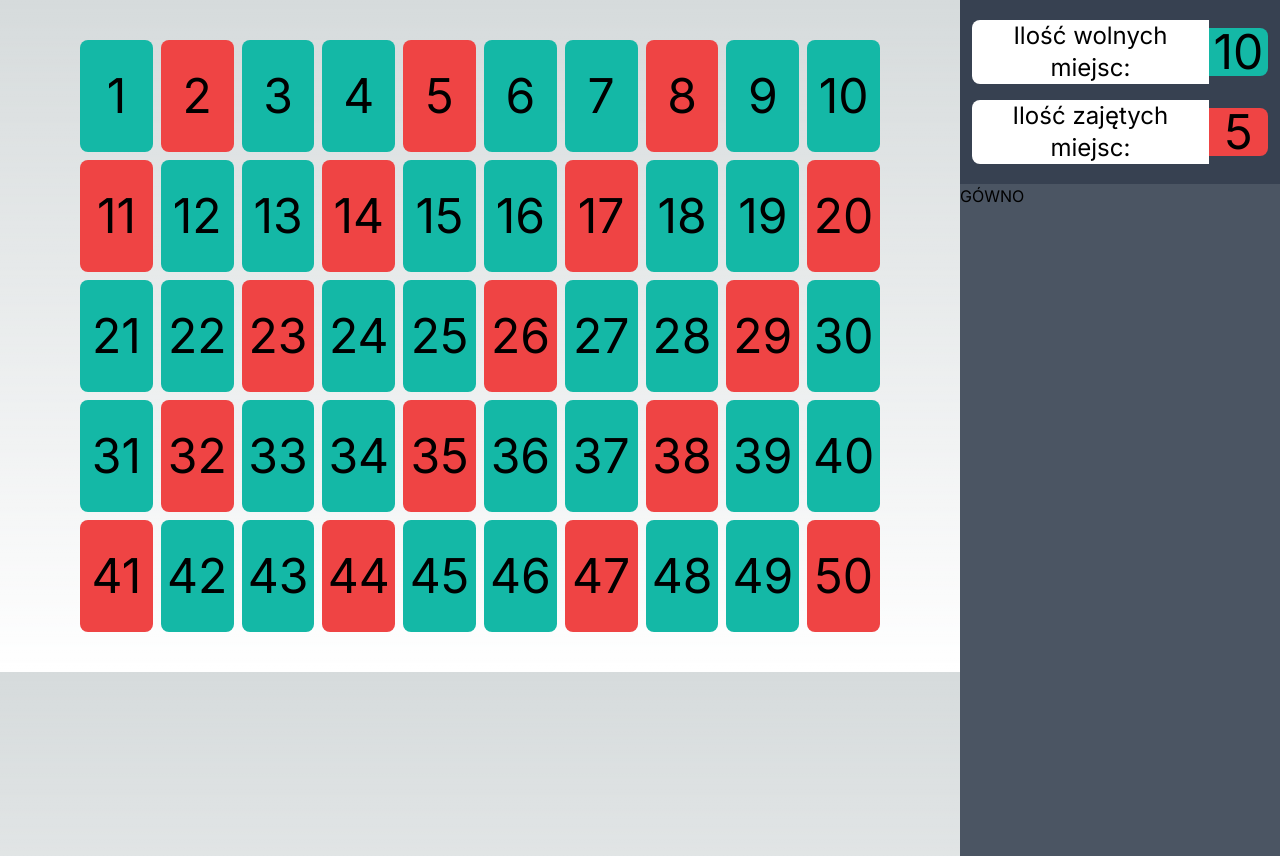
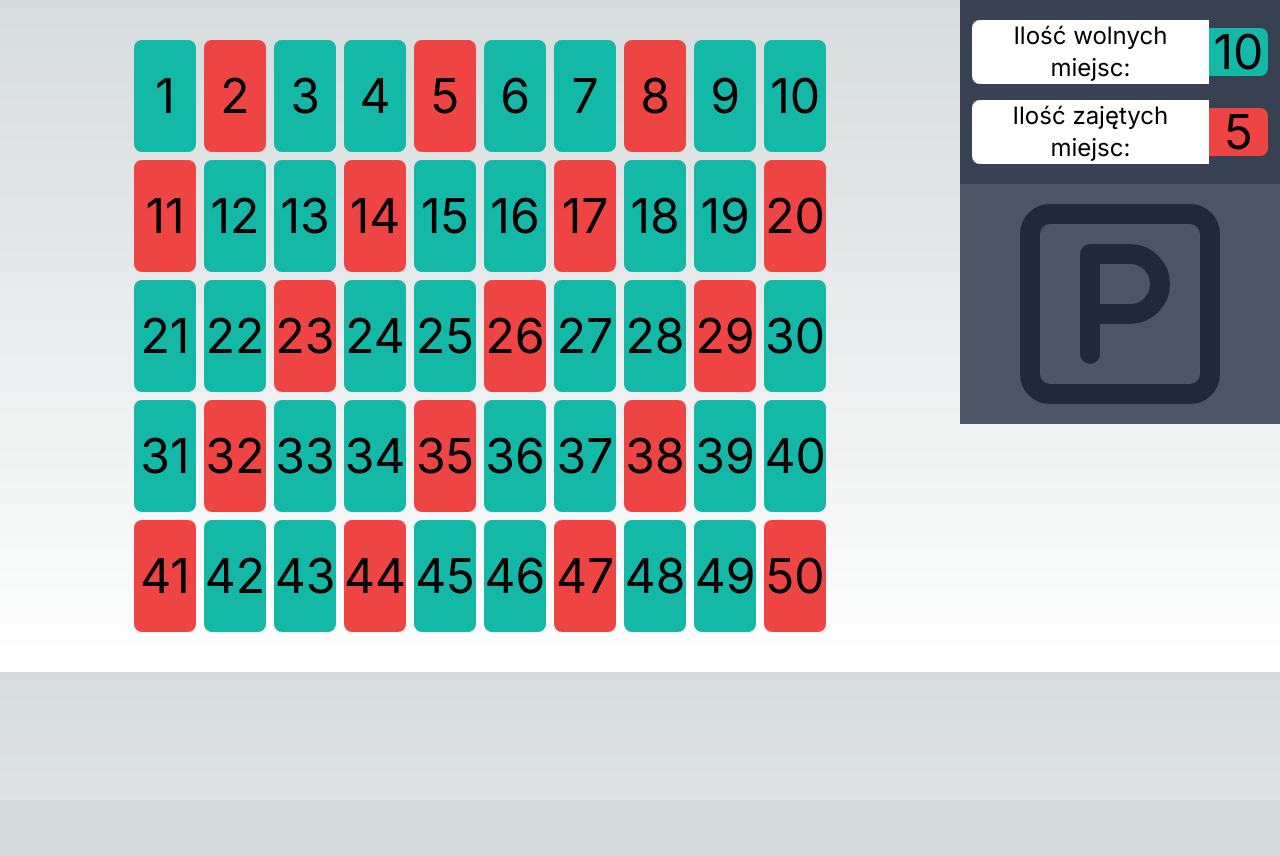
Before and after one commit to Misiek22113/parking_plus, a Next.js app: page / in a window 1280 px wide. After the commit the page ends 800 px from the top, so only its background shows below. Built offline with nearby package versions, Linux system fonts and the light colour scheme.

Commit message:
create ParkingSlotData

```diff
--- a/src/app/layout.tsx
+++ b/src/app/layout.tsx
@@ -18,7 +18,9 @@ export default function RootLayout({
     <html lang="en">
       <body className={`${inter.className}`}>
         <div className="grid h-full grid-cols-12">
-          <div className="col-span-9">{children}</div>
+          <div className="col-span-9 h-full items-center justify-items-center">
+            {children}
+          </div>
           <div className="col-span-3 col-start-10">
             <Dashboard />
           </div>
--- a/src/components/Dashboard/Dashboard.tsx
+++ b/src/components/Dashboard/Dashboard.tsx
@@ -1,4 +1,5 @@
 import ParkingSlotCount from '../ParkingSlotCount/ParkingSlotCount';
+import ParkingSlotData from './ParkingSlotData';
 
 const Dashboard = () => {
   return (
@@ -7,8 +8,8 @@ const Dashboard = () => {
         <ParkingSlotCount parkingSlotCount={10} isAvailableSlotCount={true} />
         <ParkingSlotCount parkingSlotCount={5} isAvailableSlotCount={false} />
       </div>
-      <div className="h-full bg-[#4B5563]">
-        <h1>GÓWNO</h1>
+      <div className="flex items-center justify-center bg-[#4B5563]">
+        <ParkingSlotData />
       </div>
     </div>
   );
--- /dev/null
+++ b/src/components/Dashboard/ParkingSlotData.tsx
@@ -0,0 +1,12 @@
+import Image from 'next/image';
+import PARKING_ICON from '../../assets/icons/square-parking.svg';
+
+const ParkingSlotData = () => {
+  return (
+    <div className="h-full">
+      <Image src={PARKING_ICON} alt="Parking Icon" />
+    </div>
+  );
+};
+
+export default ParkingSlotData;
```
Also changed, not shown: src/assets/icons/square-parking.svg (added).
